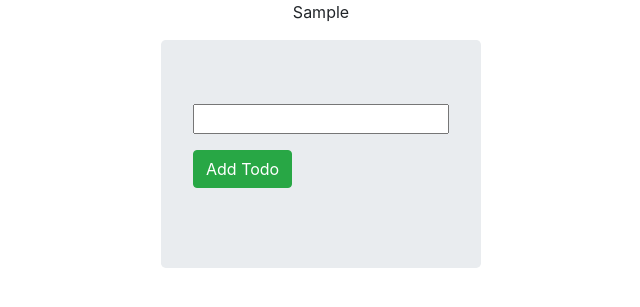
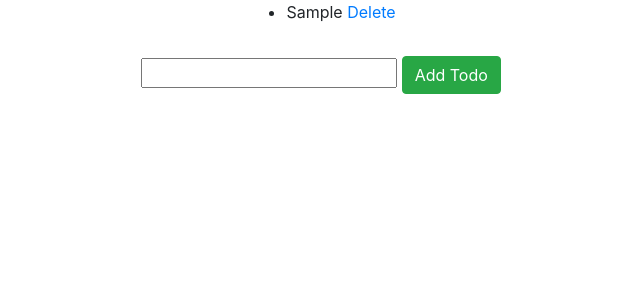
Before and after one commit to the-arcade-01/Todos-Application, a Flask app: page / in a window 1280 px wide. Shown: the top 307 px of the page, without its empty margins (319-959 px from the left). Run offline with Flask 2, Linux system fonts and the light colour scheme; tables that the repository leaves empty hold one stand-in row (values such as "Sample post"); some libraries are stand-ins or nearby versions.

Commit message:
added delete option

```diff
--- a/app.py
+++ b/app.py
@@ -22,8 +22,18 @@ def index():
 		td = todos(t)
 		db.session.add(td)
 		db.session.commit()
+		#return redirect('/')
+	#db.session.query(todos).delete()
+	#db.session.commit()
 
 	return render_template('index.html',values=todos.query.all())
+
+@app.route('/delete/<int:_id>')
+def delete(_id):
+	dt = todos.query.filter_by(_id=_id).delete()
+	db.session.commit()
+
+	return redirect('/')
 
 if __name__=='__main__':
 	db.create_all()
--- a/templates/index.html
+++ b/templates/index.html
@@ -6,20 +6,20 @@
 	<div class="container h-100 d-flex justify-content-center">
 		<p>
 			{% if values %}
+			<ul>
 				{%for v in values%}
-					<p>{{v.data}}</p>
+					<li>{{v.data}}<a href='delete/{{v._id}}'> Delete</a></li>
 				{%endfor%}
+			<ul>
 			{% else %}
 				<p>Create a todo</p>
 			{% endif %}
 		</p>
 	</div>
-	<form action='#' method="POST" class="form-group">
-		<div class="container h-100 d-flex justify-content-center">
-			<div class="jumbotron my-auto">
-		<p><input type="text" name="intodo"></p>
-		<p><input type="submit" value="Add Todo" class="btn btn-success"></p>
-			</div>
-		</div>
-	</form>
+	<div class="container h-100 d-flex justify-content-center">
+        <form action="/" method="POST" class="form-group">
+            <input type="text" name="intodo" id="content">
+            <input type="submit" value="Add Todo" class="btn btn-success">
+        </form>
+    </div>
 {%endblock%}
```
Also changed, not shown: todos.sqlite3.
